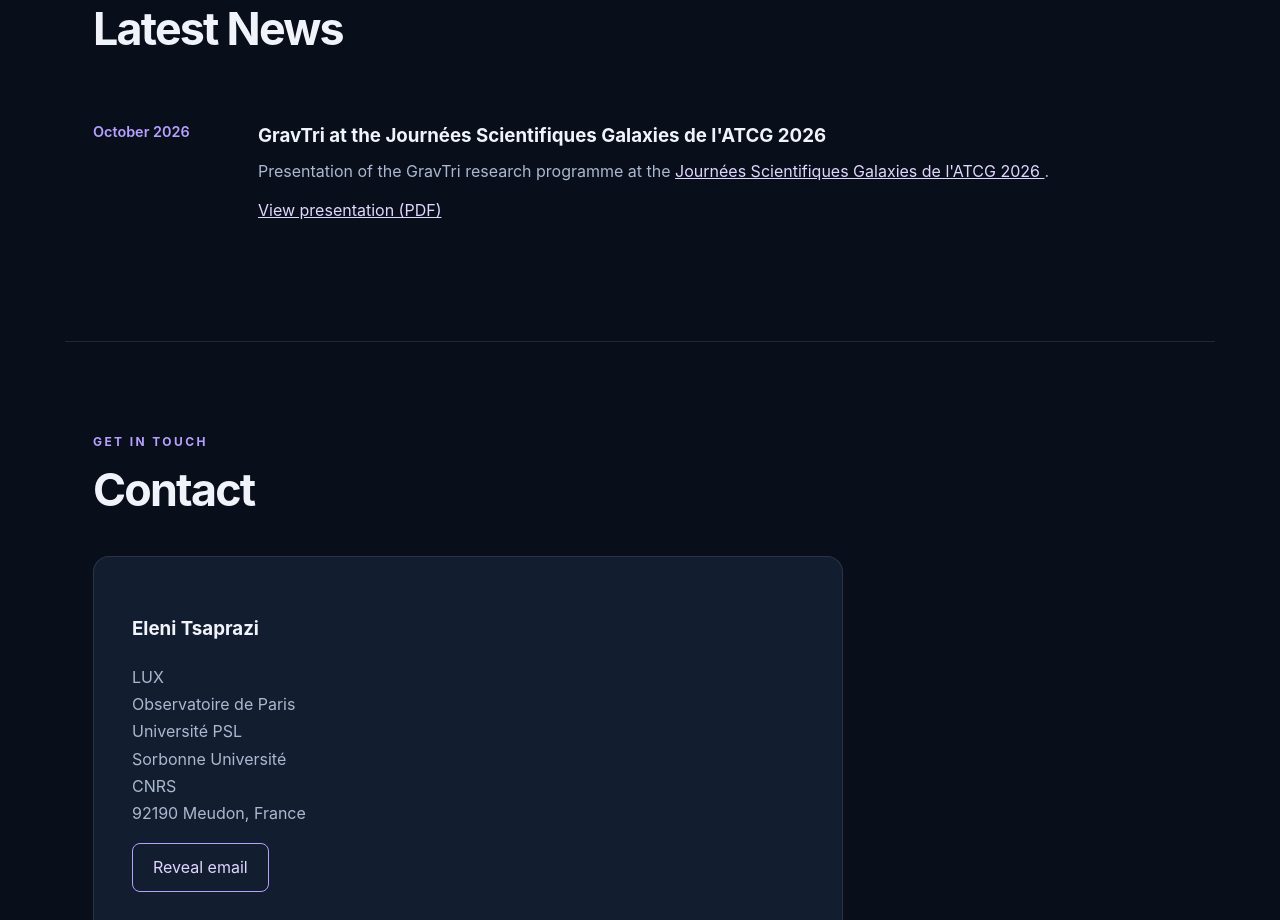
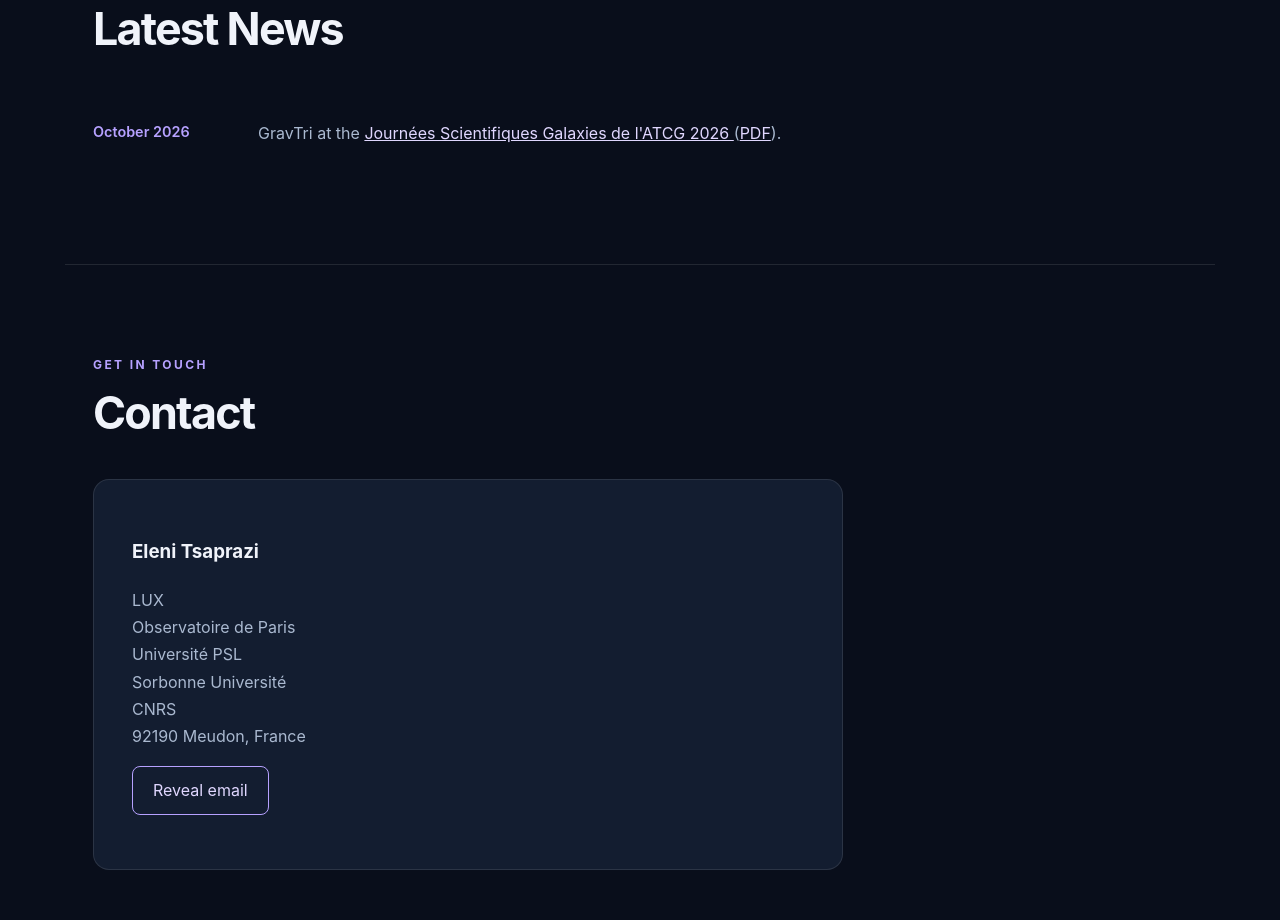
Before and after one commit to GravTri/gravtri.github.io, a plain HTML site: page index.html in a window 1280 px wide. Shown: the part 4140-5060 px from the top of the page. Drawn offline with Linux system fonts and the light colour scheme.

Commit message:
Update index.html

```diff
--- a/index.html
+++ b/index.html
@@ -834,30 +834,19 @@
           October 2026
         </div>
 
-        <div>
-          <h3>
-            GravTri at the Journées Scientifiques
-            Galaxies de l'ATCG 2026
-          </h3>
 
-          <p>
-            Presentation of the GravTri research programme
-            at the
-            <a href="https://jgatcg26.sciencesconf.org/"
-               target="_blank"
-               rel="noopener noreferrer">
-              Journées Scientifiques Galaxies de l'ATCG 2026
-            </a>.
-          </p>
+    <div>
+      <p>
+      GravTri at the
+      <a href="https://jgatcg26.sciencesconf.org/"
+       target="_blank" rel="noopener noreferrer">
+      Journées Scientifiques Galaxies de l'ATCG 2026
+      </a>
+      (<a href="/JG_ATCG_Tsaprazi.pdf"
+        target="_blank" rel="noopener noreferrer">PDF</a>).
+    </p>
+    </div>
 
-          <p style="margin-top: 12px;">
-            <a href="/JG_ATCG_Tsaprazi.pdf"
-               target="_blank"
-               rel="noopener noreferrer">
-              View presentation (PDF)
-            </a>
-          </p>
-        </div>
 
       </article>
 
```
